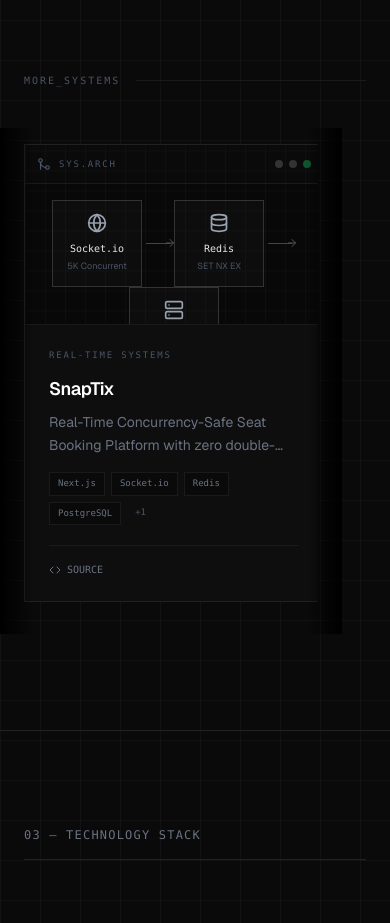
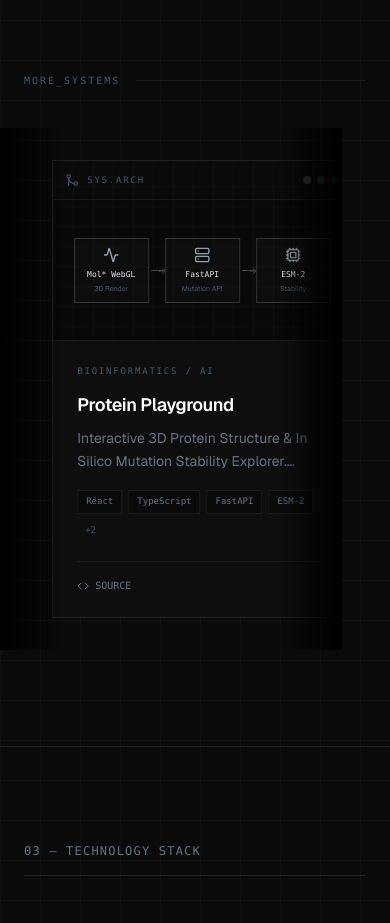
Before and after one commit to sakshar2303/Portfolio-Website, a Next.js app: page / in a window 390 px wide. Shown: the part 3620-4543 px from the top of the page. Built offline with nearby package versions, Linux system fonts and the light colour scheme.

Commit message:
style: fix diagram responsiveness in small containers and add infinite marquee loop

```diff
--- a/src/components/Projects.tsx
+++ b/src/components/Projects.tsx
@@ -155,7 +155,7 @@ function SecondaryProject({ project, index }: { project: Project; index: number
       whileInView={{ opacity: 1, y: 0 }}
       viewport={{ once: true, margin: "-60px" }}
       transition={{ duration: 0.5, delay: index * 0.12, ease: [0.16, 1, 0.3, 1] }}
-      className="relative flex flex-col border border-[#222] bg-[#0e0e0e] overflow-hidden group hover:border-[#444] transition-all duration-300 w-[300px] md:w-[380px] shrink-0 snap-start"
+      className="relative flex flex-col border border-[#222] bg-[#0e0e0e] overflow-hidden group hover:border-[#444] transition-all duration-300 w-[300px] md:w-[380px] shrink-0"
     >
       {/* Architecture diagram */}
       <div className="h-[180px] relative border-b border-[#1a1a1a]">
@@ -258,17 +258,30 @@ export default function Projects() {
           <div className="flex-1 h-px bg-[#1a1a1a]" />
         </motion.div>
 
-        {/* Secondary: Horizontal Carousel */}
-        <div className="relative w-full -mx-6 px-6 md:-mx-12 md:px-12">
+        {/* Secondary: Horizontal Carousel (Infinite Marquee) */}
+        <div className="relative w-full overflow-hidden -mx-6 md:-mx-12 py-8">
           {/* Fading edges for the carousel */}
-          <div className="absolute top-0 bottom-0 left-0 w-8 md:w-24 bg-gradient-to-r from-black to-transparent z-10 pointer-events-none" />
-          <div className="absolute top-0 bottom-0 right-0 w-8 md:w-24 bg-gradient-to-l from-black to-transparent z-10 pointer-events-none" />
+          <div className="absolute top-0 bottom-0 left-0 w-16 md:w-32 bg-gradient-to-r from-black to-transparent z-10 pointer-events-none" />
+          <div className="absolute top-0 bottom-0 right-0 w-16 md:w-32 bg-gradient-to-l from-black to-transparent z-10 pointer-events-none" />
 
-          <div className="flex gap-6 overflow-x-auto snap-x snap-mandatory pb-8 pt-4 hide-scrollbar cursor-grab active:cursor-grabbing">
-            {secondary.map((project, i) => (
-              <SecondaryProject key={project.title} project={project as Project} index={i} />
-            ))}
-          </div>
+          <motion.div
+            className="flex w-max"
+            animate={{ x: ["0%", "-50%"] }}
+            transition={{ ease: "linear", duration: 40, repeat: Infinity }}
+          >
+            {/* First Set */}
+            <div className="flex gap-12 pr-12">
+              {secondary.map((project, i) => (
+                <SecondaryProject key={`a-${project.title}`} project={project as Project} index={i} />
+              ))}
+            </div>
+            {/* Second Set */}
+            <div className="flex gap-12 pr-12">
+              {secondary.map((project, i) => (
+                <SecondaryProject key={`b-${project.title}`} project={project as Project} index={i} />
+              ))}
+            </div>
+          </motion.div>
         </div>
       </div>
     </section>
--- a/src/components/ui/ArchitectureDiagram.tsx
+++ b/src/components/ui/ArchitectureDiagram.tsx
@@ -31,18 +31,18 @@ export default function ArchitectureDiagram({ type = "standard-crud" }: Props) {
   const Node = ({ icon: Icon, label, sub }: { icon: LucideIcon; label: string; sub: string }) => (
     <motion.div
       variants={nodeVariants}
-      className="flex flex-col items-center justify-center p-3 md:p-4 border border-[#333] bg-[#0d0d0d] min-w-[90px] md:min-w-[120px] relative group hover:border-[#555] transition-colors"
+      className="flex flex-col items-center justify-center p-2 sm:p-3 md:p-4 border border-[#333] bg-[#0d0d0d] min-w-[75px] sm:min-w-[90px] md:min-w-[120px] relative group hover:border-[#555] transition-colors"
     >
-      <Icon className="w-5 h-5 text-gray-400 mb-2 group-hover:text-white transition-colors" />
-      <span className="text-[10px] md:text-xs font-mono text-gray-200 text-center">{label}</span>
-      <span className="text-[9px] md:text-[10px] text-gray-600 mt-1 text-center">{sub}</span>
+      <Icon className="w-4 h-4 sm:w-5 sm:h-5 text-gray-400 mb-1.5 md:mb-2 group-hover:text-white transition-colors" />
+      <span className="text-[8px] sm:text-[10px] md:text-xs font-mono text-gray-200 text-center">{label}</span>
+      <span className="text-[7px] sm:text-[9px] md:text-[10px] text-gray-600 mt-1 text-center leading-tight">{sub}</span>
     </motion.div>
   );
 
   const Connector = () => (
-    <motion.div variants={lineVariants} className="origin-left flex items-center px-1 md:px-3">
-      <div className="w-6 md:w-10 h-px bg-[#444] relative">
-        <ArrowRight className="w-3 h-3 text-[#555] absolute -right-1.5 -top-1.5" />
+    <motion.div variants={lineVariants} className="origin-left flex items-center px-0.5 sm:px-1 md:px-3">
+      <div className="w-3 sm:w-6 md:w-10 h-px bg-[#444] relative">
+        <ArrowRight className="w-2.5 h-2.5 sm:w-3 sm:h-3 text-[#555] absolute -right-1 sm:-right-1.5 -top-1 sm:-top-1.5" />
       </div>
     </motion.div>
   );
@@ -110,11 +110,11 @@ export default function ArchitectureDiagram({ type = "standard-crud" }: Props) {
         initial="hidden"
         whileInView="show"
         viewport={{ once: true, margin: "-30px" }}
-        className="flex-1 flex items-center justify-center p-4 md:p-6"
+        className="flex-1 flex items-center justify-center p-2 sm:p-4 md:p-6"
       >
-        <div className="flex items-center justify-center gap-0 flex-wrap md:flex-nowrap">
+        <div className="flex items-center justify-center gap-0 flex-nowrap w-full md:w-auto">
           {config.nodes.map((node, i) => (
-            <div key={node.label} className="flex items-center">
+            <div key={node.label} className="flex items-center shrink-0">
               <Node icon={node.icon} label={node.label} sub={node.sub} />
               {i < config.nodes.length - 1 && <Connector />}
             </div>
```
